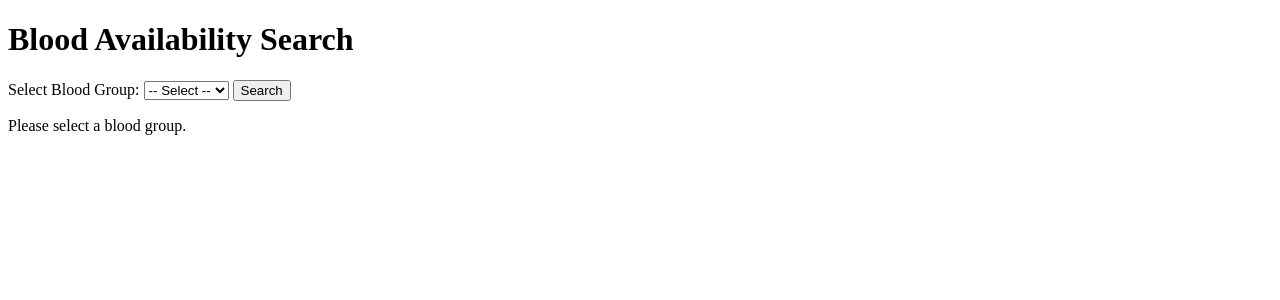
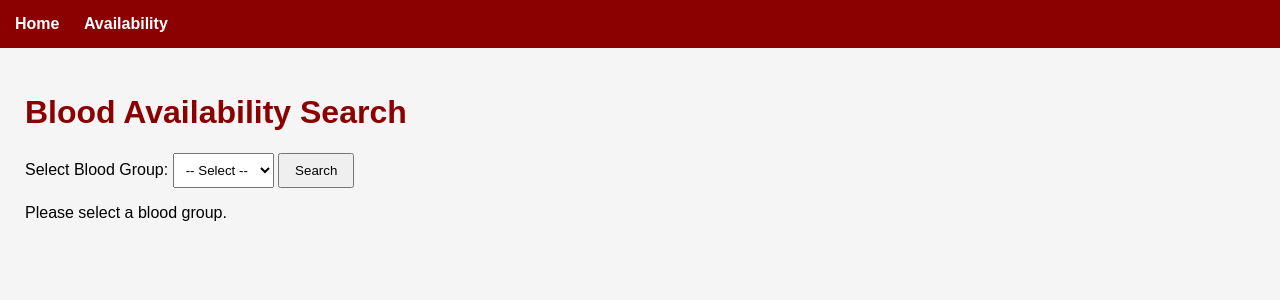
Before and after one commit to Blood-bank-management/Blood-Bank-Management-System, a Django app: page /availability/ in a window 1280 px wide. Shown: the top 300 px of the page. Run offline with Django 5.2, Linux system fonts and the light colour scheme.

Commit message:
Implement base UI layout and role-based navigation

```diff
--- /dev/null
+++ b/inventory/templates/base.html
@@ -0,0 +1,76 @@
+<!DOCTYPE html>
+<html lang="en">
+<head>
+    <meta charset="UTF-8">
+    <meta name="viewport" content="width=device-width, initial-scale=1.0">
+
+    <title>
+        {% block title %}
+        Blood Bank Management System
+        {% endblock %}
+    </title>
+
+    <style>
+        body {
+            margin: 0;
+            font-family: Arial, sans-serif;
+            background-color: #f5f5f5;
+        }
+
+        nav {
+            background-color: #8B0000;
+            padding: 15px;
+        }
+
+        nav a {
+            color: white;
+            text-decoration: none;
+            margin-right: 20px;
+            font-weight: bold;
+        }
+
+        nav a:hover {
+            text-decoration: underline;
+        }
+
+        .container {
+            padding: 25px;
+        }
+
+        h1, h2 {
+            color: #8B0000;
+        }
+
+        button {
+            padding: 8px 15px;
+            cursor: pointer;
+        }
+
+        select {
+            padding: 8px;
+        }
+    </style>
+</head>
+
+<body>
+
+    <nav>
+        <a href="/">Home</a>
+        <a href="/availability/">Availability</a>
+
+        {% if user.is_authenticated %}
+            {% if user.is_staff %}
+                <a href="/admin/">Admin</a>
+            {% endif %}
+        {% endif %}
+    </nav>
+
+    <div class="container">
+
+        {% block content %}
+        {% endblock %}
+
+    </div>
+
+</body>
+</html>
--- a/inventory/templates/inventory/availability_search.html
+++ b/inventory/templates/inventory/availability_search.html
@@ -1,9 +1,8 @@
-<!DOCTYPE html>
-<html>
-<head>
-    <title>Blood Availability Search</title>
-</head>
-<body>
+{% extends "base.html" %}
+
+{% block title %}Blood Availability{% endblock %}
+
+{% block content %}
 
 <h1>Blood Availability Search</h1>
 
@@ -26,12 +25,11 @@
 </form>
 
 {% if result is not None %}
-        <h2>Available Quantity: {{ result }} units</h2>
+    <h2>Available: {{ result }} units</h2>
 {% endif %}
 
 {% if message %}
     <p>{{ message }}</p>
 {% endif %}
 
-</body>
-</html>
+{% endblock %}
```
Lines whose indentation alone changed are shown as unchanged.
